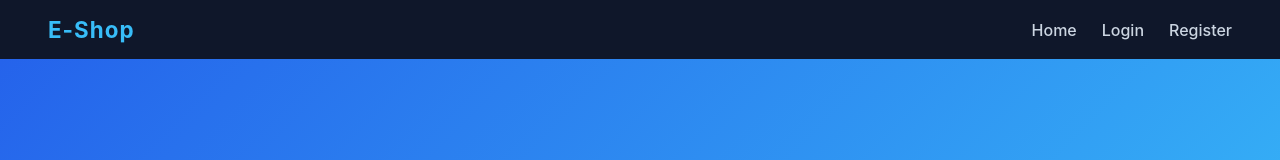
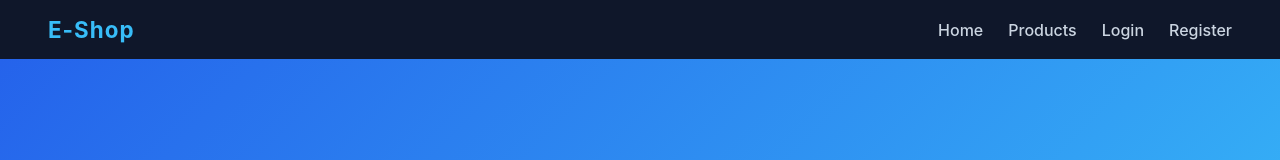
Before and after one commit to Samir-AlJaber/E-Shop-Management-System, a React (Create React App) app in the folder frontend/: page / in a window 1280 px wide. Shown: the top 160 px of the page. Built offline with nearby package versions, Linux system fonts and the light colour scheme.

Commit message:
Navbar updated

```diff
--- a/frontend/src/components/Navbar/Navbar.js
+++ b/frontend/src/components/Navbar/Navbar.js
@@ -15,12 +15,11 @@ function Navbar() {
   }, []);
 
   const handleLogoutConfirm = () => {
-      localStorage.removeItem("user");
-      setUser(null);
-      setShowConfirm(false);
-      navigate("/");
+    localStorage.removeItem("user");
+    setUser(null);
+    setShowConfirm(false);
+    navigate("/");
   };
-
 
   return (
     <>
@@ -29,6 +28,15 @@ function Navbar() {
 
         <div className="nav-links">
           <Link to="/">Home</Link>
+          <Link to="/products">Products</Link>
+
+          {user?.role === "owner" && (
+            <Link to="/categories">Categories</Link>
+          )}
+
+          {user && user.role === "customer" && (
+            <Link to="/order-history">My Orders</Link>
+          )}
 
           {user ? (
             <>
```
Also changed, not shown: frontend/src/components/Navbar/Navbar.css (line endings or trailing spaces).
